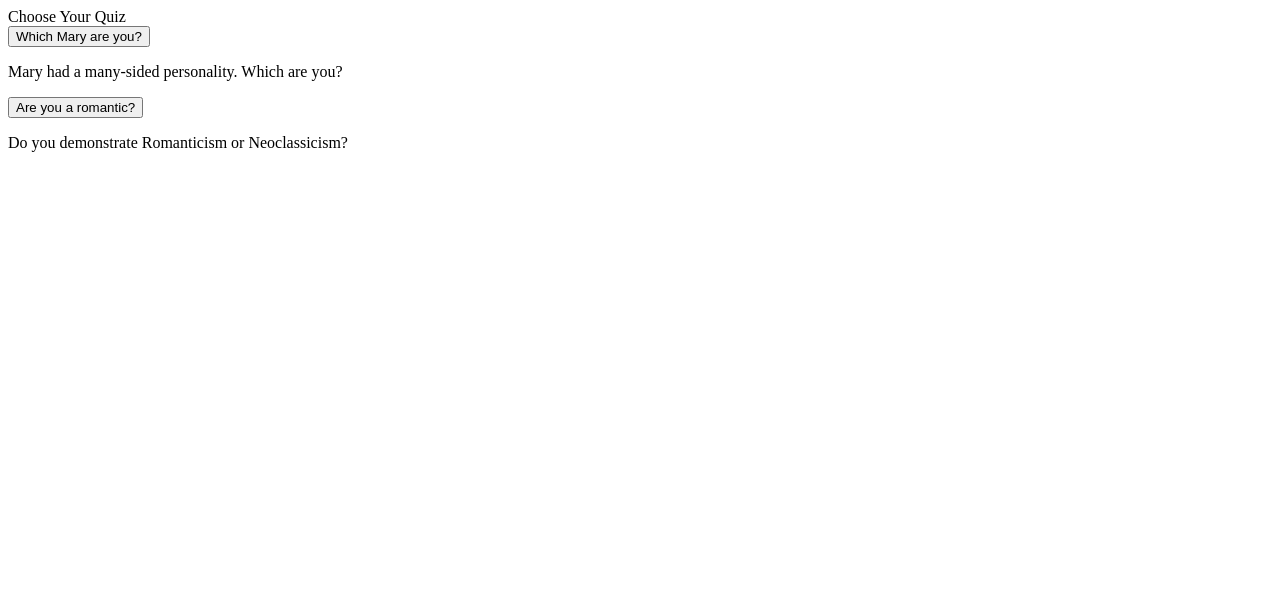
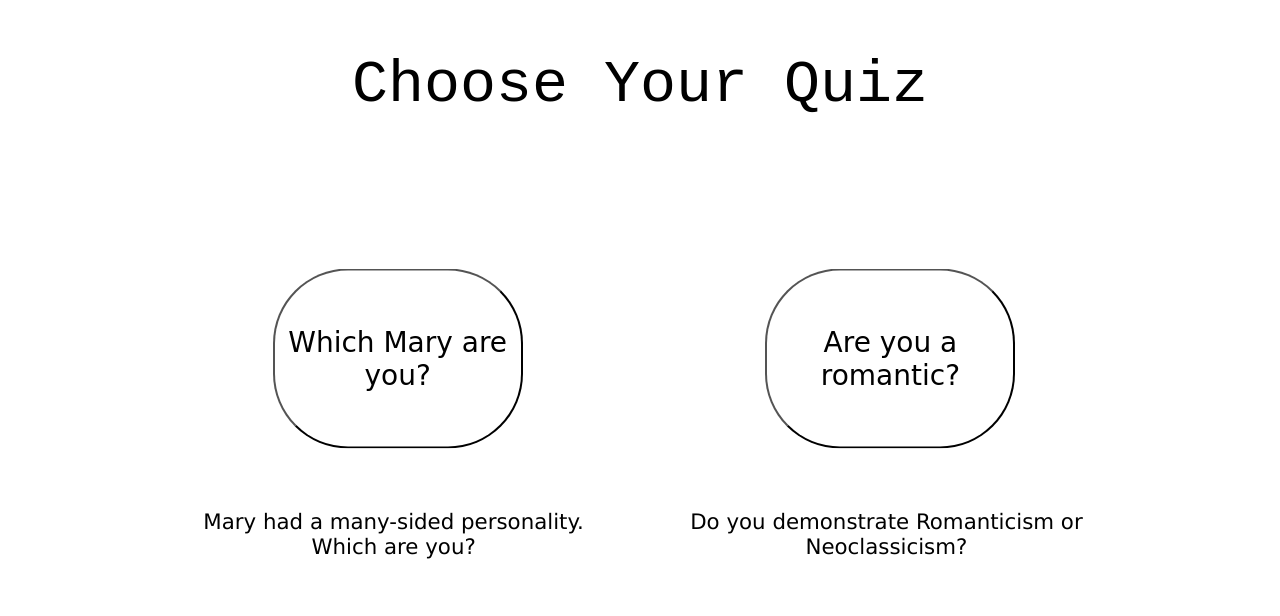
Before and after one commit to CNSabers/bscs2016, a plain HTML site: page chooseYourQuiz.html in a window 1280 px wide. Drawn offline with Linux system fonts and the light colour scheme.

Commit message:
changed CSS file link
The previous commit accidentally contained the incorrect name for the
CSS file in the HTML file link, so there was no styling. This is now
fixed and the choose quiz page is ready.

```diff
--- a/chooseYourQuiz.html
+++ b/chooseYourQuiz.html
@@ -3,7 +3,7 @@
     <head>
         <title>Choose Your Quiz page</title>
         <meta charset="utf8">
-        <link rel="stylesheet" href="choose_your_quiz.css">
+        <link rel="stylesheet" href="chooseYourQuiz.css">
         <!--Scripts-->
     </head>
     <body>
```
